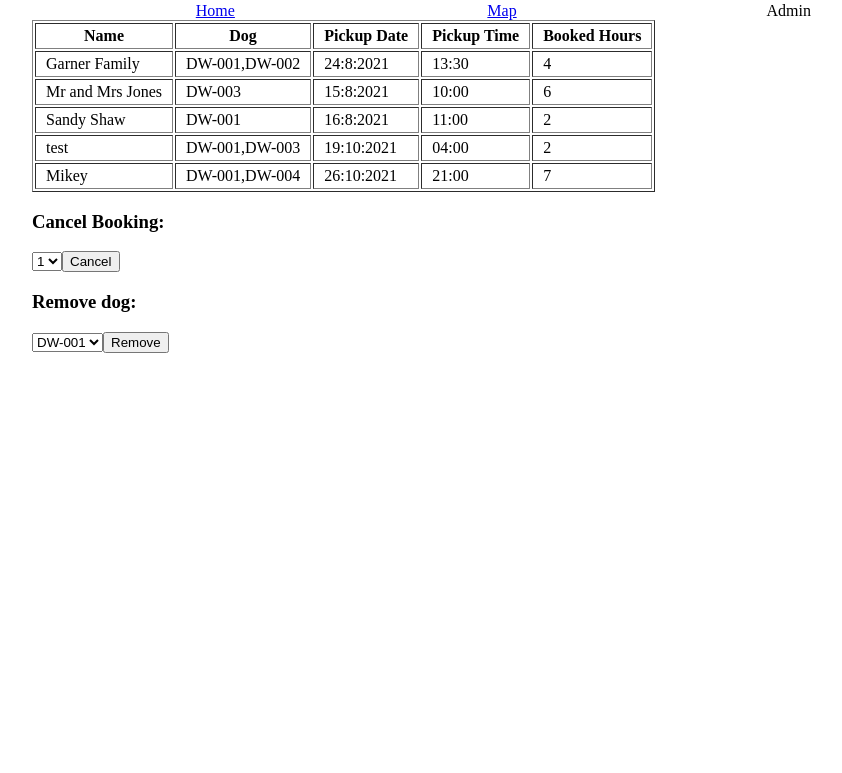
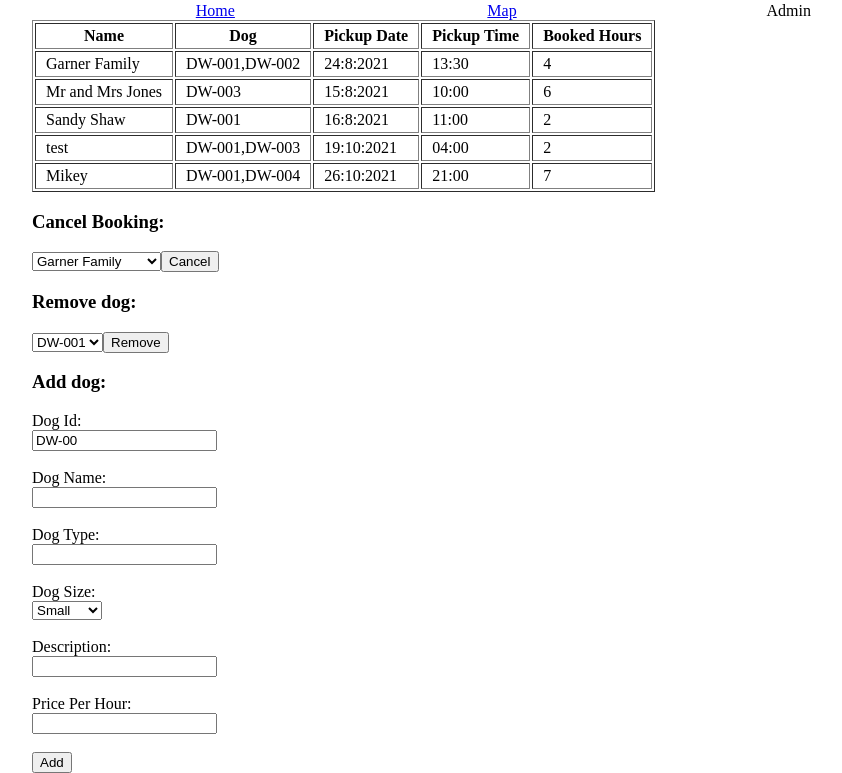
Before and after one commit to shaystevens/COSC212-Assignment2, a PHP site: page /admin.php in a window 1280 px wide. Shown: the part 88-861 px from the top of the page, without its empty margins (158-1000 px from the left). Before the commit the page ends 441 px from the top, so only its background shows below. Run offline with PHP 8.4, Linux system fonts and the light colour scheme; the visitor is signed in with stand-in values (Sample User, id 1).

Commit message:
Admin can now add new dogs

```diff
--- a/admin.php
+++ b/admin.php
@@ -42,7 +42,8 @@ if($count > 0){
     echo "<select id='bookingNumbers' name='bookingNumber'>";
     for($i=0; $i < $count; $i++){
         $num = $i + 1;
-        echo "<option value='$num'>$num</option>";
+        $bookingName = $json->bookings->booking[$i]->name;
+        echo "<option value='$num'>$bookingName</option>";
     }
     echo "</select>";
     echo "<input type='submit' value='Cancel'>";
@@ -66,4 +67,38 @@ if($dogCount > 0){
     echo "</form>";
 }
 ?>
+<h3>Add dog:</h3>
+<div id="addDogForm">
+    <form action="addDog.php" method="POST">
+        <label for="dogId">Dog Id:</label><br>
+        <input type="text" id='dogId' name="dogId" value="DW-00">
+        <br><br>
+
+        <label for="dogName">Dog Name:</label><br>
+        <input type="text" id="dogName" name="dogName"><br>
+        <br>
+
+        <label for="dogType">Dog Type:</label><br>
+        <input type="text" id="dogType" name="dogType"><br>
+        <br>
+
+        <label for="dogSize">Dog Size:</label><br>
+        <select id="dogSize" name="dogSize">
+            <option value="small">Small</option>
+            <option value="medium">Medium</option>
+            <option value="large">Large</option>
+            <option value="huge">Huge</option>
+        </select>
+        <br><br>
+
+        <label for="description">Description:</label><br>
+        <input type="text" id="description" name="description"><br>
+        <br>
+
+        <label for="pricePerHour">Price Per Hour:</label><br>
+        <input type="text" id="pricePerHour" name="pricePerHour"><br>
+        <br>
+        <input type="submit" value="Add">
+    </form>
+</div>
 </body>
```
Also changed, not shown: addDog.php (added, +28 -0 lines).
